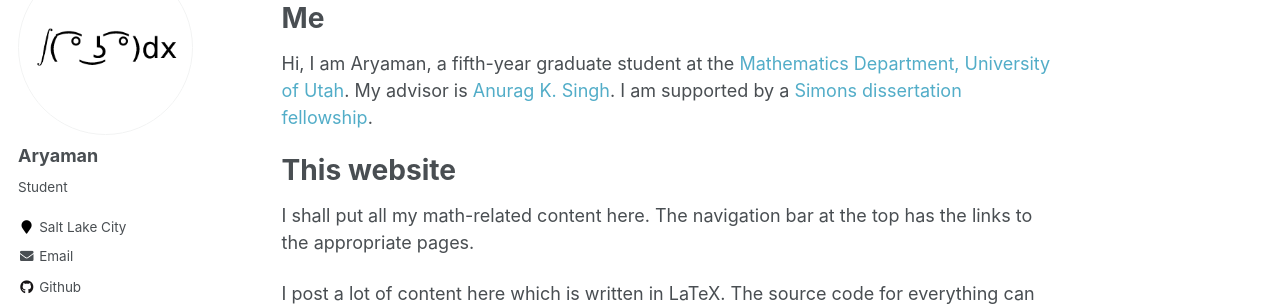
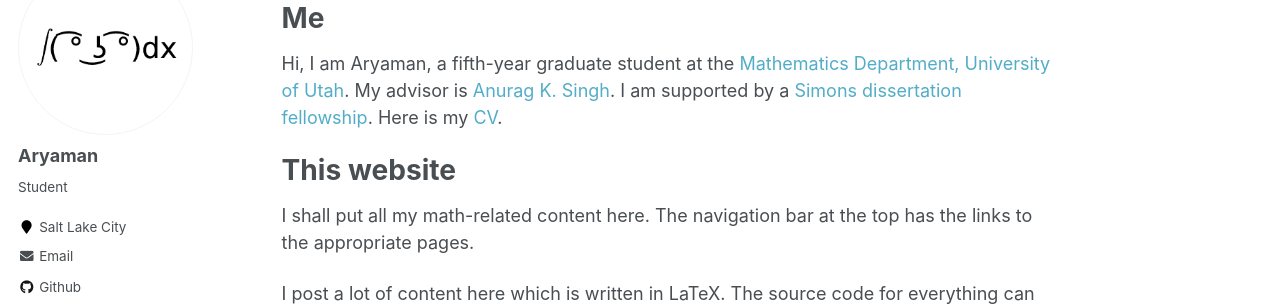
Before and after one commit to aryamanmaithani/math, a Jekyll site: the page built from _pages/about.md, in a window 1280 px wide and 988 px high. Shown: the part 158-464 px from the top of the window. Built offline with Jekyll 4.4.1, drawn with Linux system fonts in a browser that asks for light colours.

Commit message:
Add link to CV

```diff
--- a/_pages/about.md
+++ b/_pages/about.md
@@ -10,7 +10,7 @@
 
 Me
 ======
-Hi, I am Aryaman, a fifth-year graduate student at the [Mathematics Department, University of Utah](https://www.math.utah.edu/). My advisor is [Anurag K. Singh](https://www.math.utah.edu/~singh/). I am supported by a [Simons dissertation fellowship](https://www.simonsfoundation.org/2025/07/23/first-class-of-simons-dissertation-fellows-in-mathematics-announced/).
+Hi, I am Aryaman, a fifth-year graduate student at the [Mathematics Department, University of Utah](https://www.math.utah.edu/). My advisor is [Anurag K. Singh](https://www.math.utah.edu/~singh/). I am supported by a [Simons dissertation fellowship](https://www.simonsfoundation.org/2025/07/23/first-class-of-simons-dissertation-fellows-in-mathematics-announced/). Here is my [CV](CV.pdf).
 
 This website
 ======
```
